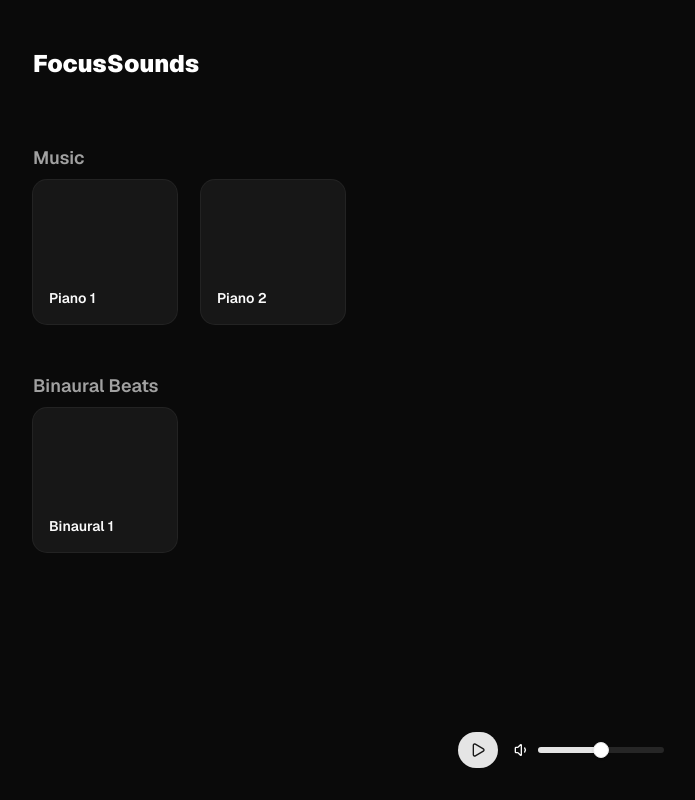
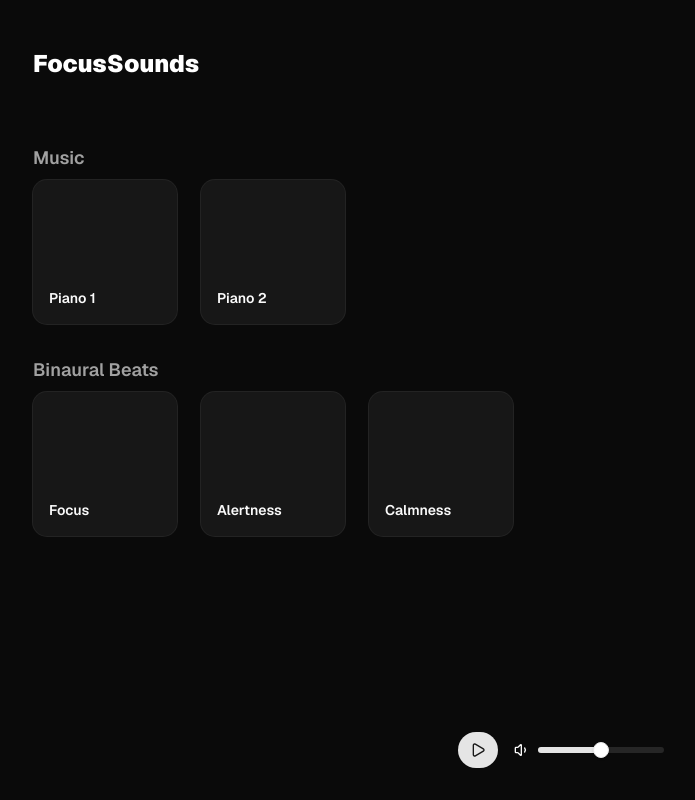
Before and after one commit to NiklasGi/focussounds, a Next.js app: page / in a window 1280 px wide. Shown: the whole page, without its empty margins (79-774 px from the left). Built offline with nearby package versions, Linux system fonts and the light colour scheme.

Commit message:
feat: additional beats & soundservice

```diff
--- a/src/app/page.tsx
+++ b/src/app/page.tsx
@@ -3,36 +3,17 @@ import AudioControls from "@/features/audio-player/components/AudioControls";
 import SoundCardRow from "@/features/audio-player/components/SoundCardRow";
 import { BinauralBeat } from "@/shared/types/binauralBeat";
 import { MusicTrack } from "@/shared/types/musicTrack";
-import { SoundCategory } from "@/shared/types/soundCategory";
+import { getBinauralBeats, getMusicTracks } from "@/features/audio-player/soundService";
 
 export default function Home() {
-  const musicTracks: MusicTrack[] = [
-    {
-      id: "piano1.ogg",
-      title: "Piano 1",
-      category: SoundCategory.Music,
-    },
-    {
-      id: "piano2.ogg",
-      title: "Piano 2",
-      category: SoundCategory.Music,
-    },
-  ];
 
-  const binauralBeats: BinauralBeat[] = [
-    {
-      id: "binaural1",
-      title: "Binaural 1",
-      category: SoundCategory.BinauralBeats,
-      carrier: 200,
-      delta: 40,
-    }
-  ];
+  const binauralBeats: BinauralBeat[] = getBinauralBeats();
+  const musicTracks: MusicTrack[] = getMusicTracks();
 
   return (
     <main className="flex flex-col min-h-full h-full items-center p-16 pb-4 ">
       <AudioControllerInitializer />
-      <div className="flex flex-col flex-1 gap-12 w-full">
+      <div className="flex flex-col flex-1 gap-8 w-full">
         <SoundCardRow sounds={musicTracks} label="Music" />
         <SoundCardRow sounds={binauralBeats} label="Binaural Beats" />
       </div>
--- a/src/features/audio-player/audioEngine.ts
+++ b/src/features/audio-player/audioEngine.ts
@@ -18,7 +18,7 @@ const layerVolumes: Record<Layer, number> = {
     master: 0.5,
     music: 0.5,
     whitenoise: 0.5,
-    binauralbeats: 0.5,
+    binauralbeats: 0.1,
 };
 const audioSources: Record<SoundCategory, AudioBufferSourceNode | null> = {
     [SoundCategory.Music]: null,
@@ -57,6 +57,10 @@ const ensureInitialized = () => {
         whitenoise: createCategoryGain(SoundCategory.WhiteNoise),
         binauralbeats: createCategoryGain(SoundCategory.BinauralBeats),
     };
+
+    gains[SoundCategory.Music].gain.value = layerVolumes.music;
+    gains[SoundCategory.WhiteNoise].gain.value = layerVolumes.whitenoise;
+    gains[SoundCategory.BinauralBeats].gain.value = layerVolumes.binauralbeats;
 
     return audioContext;
 };
--- /dev/null
+++ b/src/features/audio-player/soundService.ts
@@ -0,0 +1,63 @@
+import { BinauralBeat } from "@/shared/types/binauralBeat";
+import { MusicTrack } from "@/shared/types/musicTrack";
+import { SoundCategory } from "@/shared/types/soundCategory";
+import { WhiteNoise } from "@/shared/types/whitenoise";
+
+export const getBinauralBeats = (): BinauralBeat[] => {
+    const binauralBeats: BinauralBeat[] = [
+        {
+            id: "binaural1",
+            title: "Focus",
+            category: SoundCategory.BinauralBeats,
+            carrier: 150,
+            delta: 40,
+        },
+        {
+            id: "binaural2",
+            title: "Alertness",
+            category: SoundCategory.BinauralBeats,
+            carrier: 160,
+            delta: 20,
+        },
+        {
+            id: "binaural3",
+            title: "Calmness",
+            category: SoundCategory.BinauralBeats,
+            carrier: 200,
+            delta: 10,
+        }
+    ];
+    return binauralBeats;
+};
+
+export const getWhiteNoise = (): WhiteNoise[] => {
+    const whiteNoises: WhiteNoise[] = [
+        {
+            id: "whitenoise1",
+            title: "White Noise 1",
+            category: SoundCategory.WhiteNoise,
+        },
+        {
+            id: "whitenoise2",
+            title: "White Noise 2",
+            category: SoundCategory.WhiteNoise,
+        }
+    ];
+    return whiteNoises;
+};
+
+export const getMusicTracks = (): MusicTrack[] => {
+    const musicTracks: MusicTrack[] = [
+        {
+            id: "piano1.ogg",
+            title: "Piano 1",
+            category: SoundCategory.Music,
+        },
+        {
+            id: "piano2.ogg",
+            title: "Piano 2",
+            category: SoundCategory.Music,
+        },
+    ];
+    return musicTracks;
+};
```
